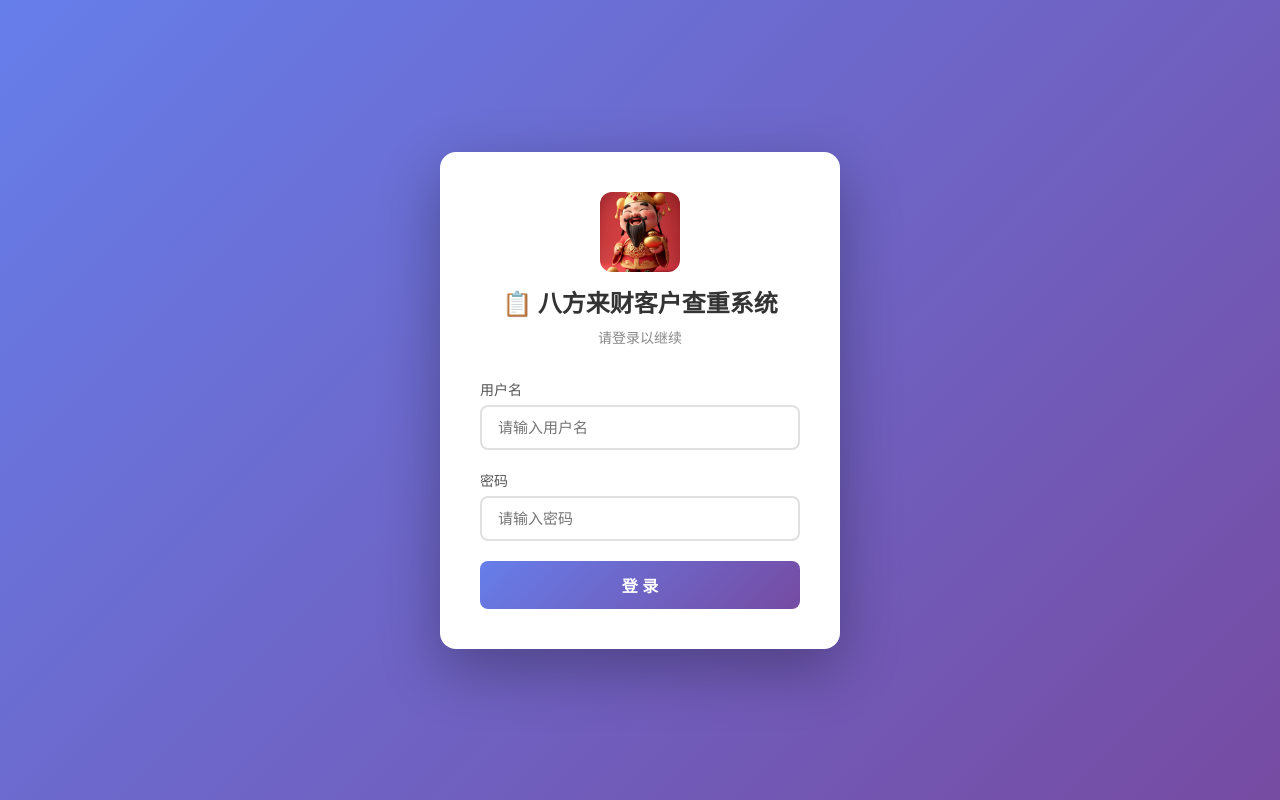
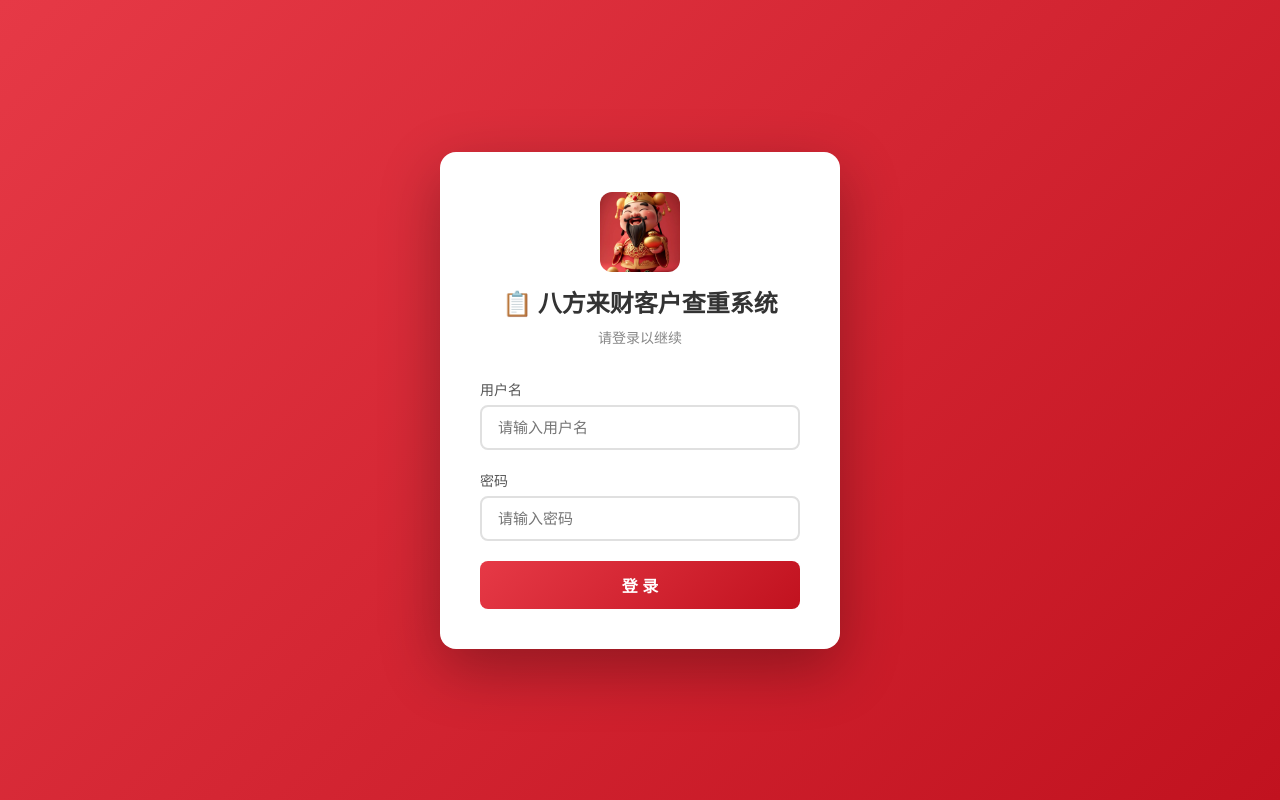
Before and after one commit to hh4bhtrw44-lab/duplicate-checker, a Flask app: page /login in a window 1280 px wide. Run offline with Flask 3, Linux system fonts and the light colour scheme; parts of the project's set-up code (start-up, migrations or seed data) failed here and were passed over.

Commit message:
UI: red login theme

```diff
--- a/templates/login.html
+++ b/templates/login.html
@@ -8,7 +8,7 @@
         * { margin: 0; padding: 0; box-sizing: border-box; }
         body {
             font-family: -apple-system, BlinkMacSystemFont, 'Segoe UI', Roboto, 'Helvetica Neue', Arial, sans-serif;
-            background: linear-gradient(135deg, #667eea 0%, #764ba2 100%);
+            background: linear-gradient(135deg, #e63946 0%, #c1121f 100%);
             min-height: 100vh;
             display: flex;
             align-items: center;
@@ -53,7 +53,7 @@
             outline: none;
         }
         .form-group input:focus {
-            border-color: #667eea;
+            border-color: #e63946;
         }
         .btn {
             width: 100%;
@@ -64,7 +64,7 @@
             font-weight: 600;
             cursor: pointer;
             transition: all 0.2s;
-            background: linear-gradient(135deg, #667eea 0%, #764ba2 100%);
+            background: linear-gradient(135deg, #e63946 0%, #c1121f 100%);
             color: white;
         }
         .btn:hover { opacity: 0.9; transform: translateY(-1px); }
```
